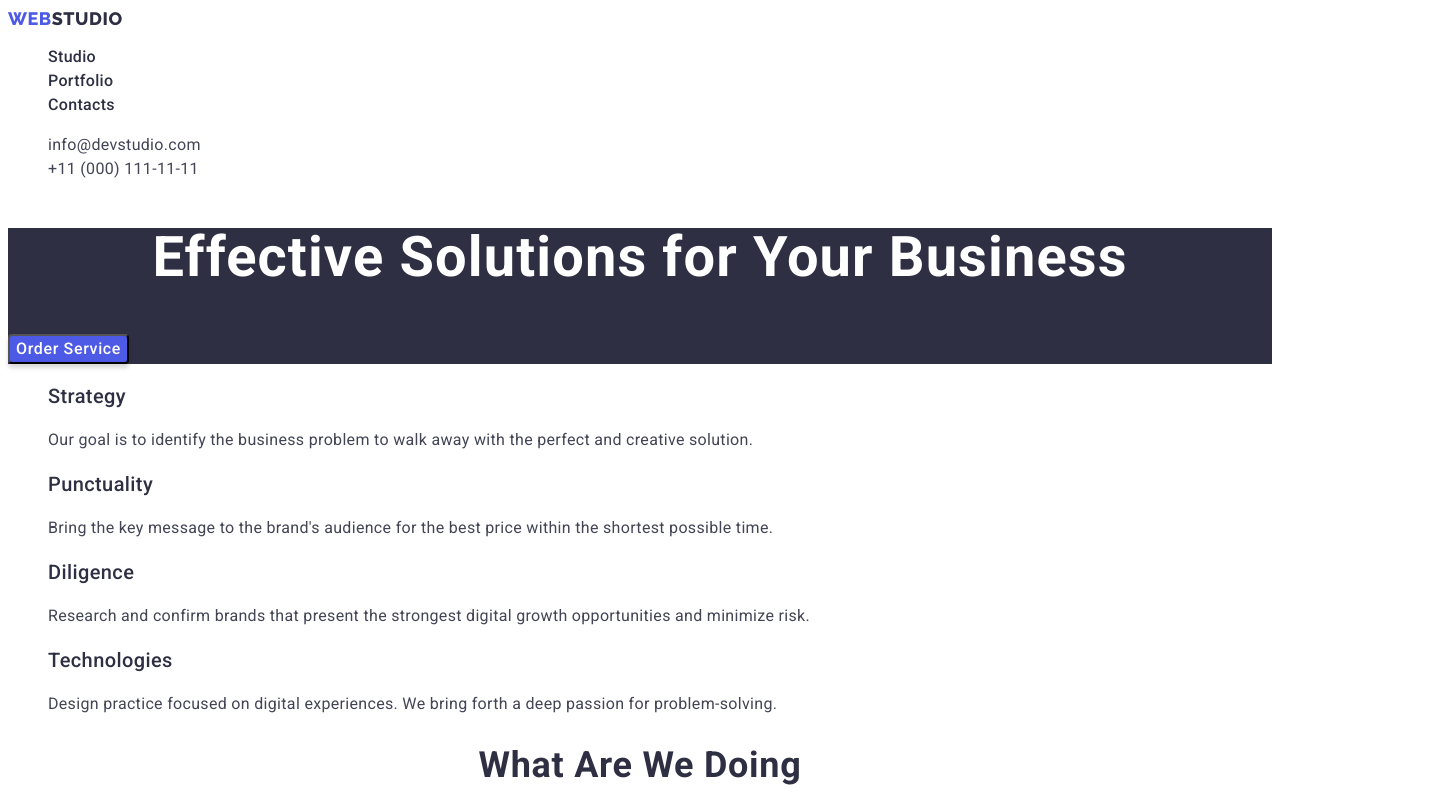
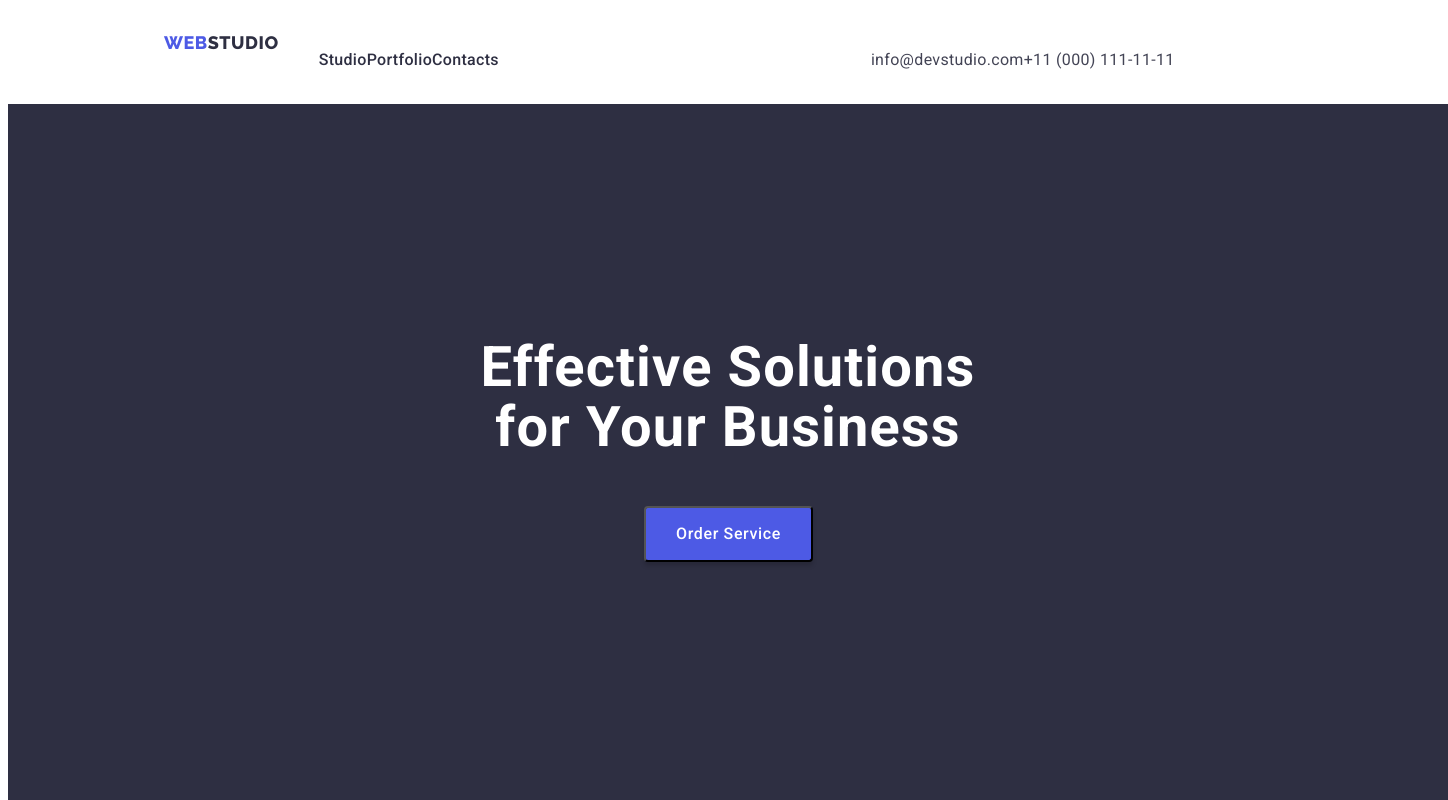
Before and after one commit to StasioChaplin/goit-markup-hw-03, a plain HTML site: page index.html in a window 1280 px wide. Shown: the top 800 px of the page, 1448 px wide, since content can reach past the window. Drawn offline with Linux system fonts and the light colour scheme.

Commit message:
1st trial
header, a little of hero

```diff
--- a/css/styles.css
+++ b/css/styles.css
@@ -23,6 +23,10 @@ body {
   list-style: none;
 }
 
+.container {
+  width: 1440px;
+}
+
 .contacts {
   font-style: normal;
 }
@@ -41,6 +45,14 @@ body {
 
 .header {
   background: var(--nondescript-color);
+  height: 72px;
+  display: flex;
+  padding-top: 24px;
+}
+
+.logo-nav {
+  display: flex;
+  margin: 0 332px 24px 156px;
 }
 
 .header-logo-tail {
@@ -51,6 +63,10 @@ body {
   letter-spacing: 0.03em;
   text-transform: uppercase;
   color: var(--secondary-color);
+}
+
+.main-nav {
+  display: flex;
 }
 
 .nav-link {
@@ -84,19 +100,26 @@ body {
 /* =================== HERO ================= */
 
 .hero {
+  height: 600px;
   background-color: var(--secondary-color);
+  padding-top: 188px;
 }
 
 .hero-title {
+  width: 496px;
   font-family: var(--main-font);
   font-size: 56px;
   line-height: 1.07;
   text-align: center;
   letter-spacing: 0.02em;
+  margin-left: 472px;
+  margin-bottom: 48px;
   color: var(--nondescript-color);
 }
 
 .hero-btn {
+  width: 169px;
+  height: 56px;
   font-family: var(--main-font);
   font-weight: 500;
   font-size: 16px;
@@ -107,6 +130,7 @@ body {
   box-shadow: 0px 4px 4px rgba(0, 0, 0, 0.15);
   border-radius: 4px;
   cursor: pointer;
+  margin-left: 636px;
 }
 
 .hero-btn:hover,
--- a/index.html
+++ b/index.html
@@ -15,11 +15,13 @@
   </head>
 
   <body>
+    <div class="container">
+
     <!-- === HEADER -->
 
     <header class="header">
-      <nav>
-        <a class="logo link" href="./index.html"
+      <nav class="logo-nav">
+        <a class="header-logo logo link" href="./index.html"
           >Web<span class="header-logo-tail">Studio</span></a
         >
         <ul class="main-nav list">
@@ -147,7 +149,7 @@
     <!-- === FOOTER -->
 
     <footer class="footer">
-      <a class="logo link" href="./index.html"
+      <a class="footer-logo logo link" href="./index.html"
         >Web<span class="footer-logo-tail">Studio</span></a
       >
       <p class="footer-text">
@@ -155,5 +157,6 @@
         marketing & growth solutions.
       </p>
     </footer>
+  </div>
   </body>
 </html>
```
Also changed, not shown: portfolio.html (+3 -3 lines).
